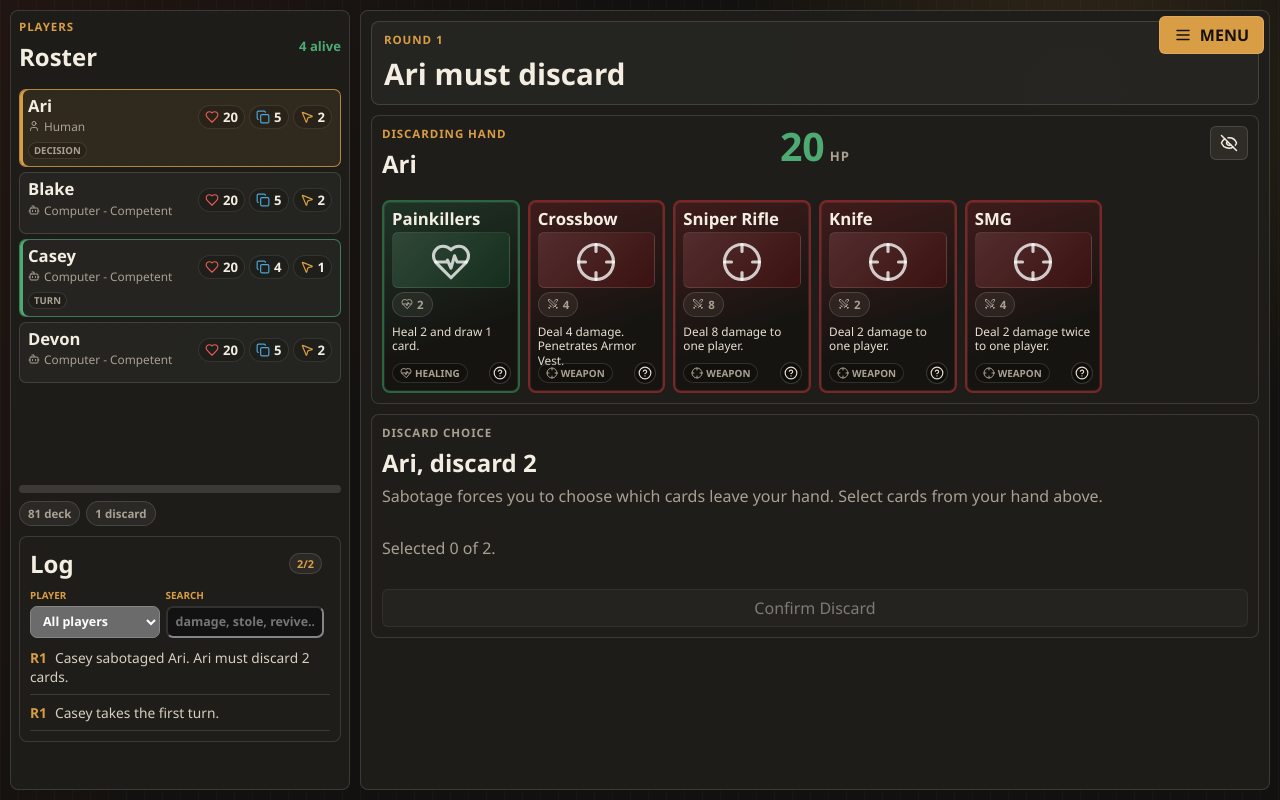
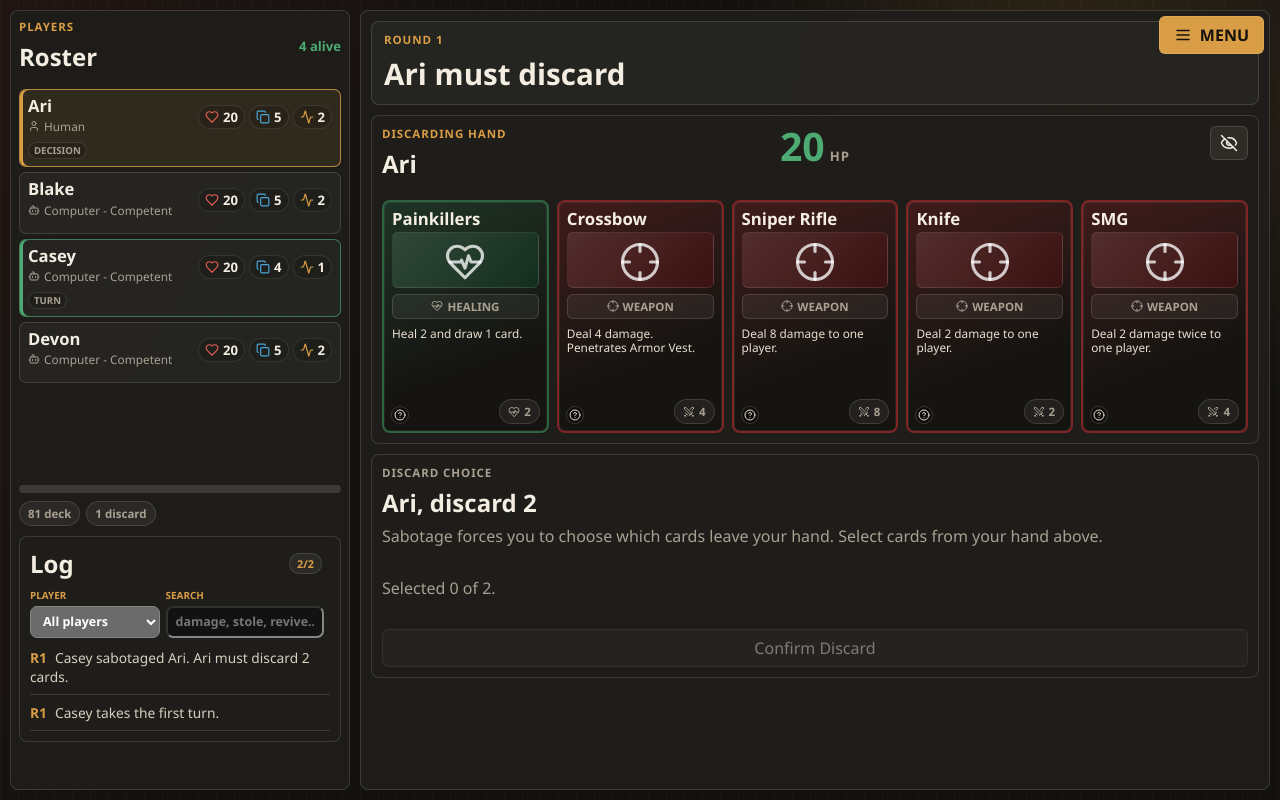
Before and after one commit to gcoxdev/outdrawn, a React (Vite) app: page / in a window 1280 px wide. Both pictures are taken after a click on the button "START GAME". Built offline with nearby package versions, Linux system fonts and the light colour scheme.

Commit message:
fix: validate teams and refine cards

```diff
--- a/src/components/CardView.tsx
+++ b/src/components/CardView.tsx
@@ -60,8 +60,8 @@ export function CardView({ card, mode = "hand", isSelected = false, isDisabled =
     card.damage ? { label: card.damage, icon: Swords, title: "Damage" } : null,
     card.splashDamage ? { label: card.splashDamage, icon: Bomb, title: "Splash" } : null,
     card.block ? { label: card.block, icon: ShieldCheck, title: "Block" } : null,
-    card.heal ? { label: card.heal, icon: HeartPulse, title: "Heal" } : null,
-    card.isReaction ? { label: "R", icon: Activity, title: "Reaction" } : null
+    card.actionsCost ? { label: card.actionsCost, icon: Activity, title: "Actions" } : null,
+    card.heal ? { label: card.heal, icon: HeartPulse, title: "Heal" } : null
   ].filter(Boolean);
 
   const cardContent = (
@@ -72,6 +72,13 @@ export function CardView({ card, mode = "hand", isSelected = false, isDisabled =
       <div className="card-view__art" aria-hidden="true">
         <TypeIcon size={mode === "board" ? 28 : 42} strokeWidth={1.8} />
       </div>
+      <footer className="card-view__footer">
+        <span className="card-view__type">
+          <TypeIcon size={12} />
+          {card.type}
+        </span>
+      </footer>
+      <p className="card-view__text">{mode === "detail" ? card.rulesText : card.shortText}</p>
       <div className="card-view__stats">
         {stats.map((stat) => {
           const Icon = stat!.icon;
@@ -82,19 +89,7 @@ export function CardView({ card, mode = "hand", isSelected = false, isDisabled =
             </span>
           );
         })}
-        {card.actionsCost && (
-          <span className="stat-chip" title="Actions">
-            {card.actionsCost}A
-          </span>
-        )}
       </div>
-      <p className="card-view__text">{mode === "detail" ? card.rulesText : card.shortText}</p>
-      <footer className="card-view__footer">
-        <span className="card-view__type">
-          <TypeIcon size={12} />
-          {card.type}
-        </span>
-      </footer>
       <span
         className="card-view__rules"
         title={card.rulesText}
@@ -112,7 +107,7 @@ export function CardView({ card, mode = "hand", isSelected = false, isDisabled =
         }
         onPointerLeave={() => setRulesPosition(null)}
       >
-        <CircleHelp size={14} />
+        <CircleHelp size={12} />
         {rulesPosition && (
           <span
             className={`card-view__rules-popover card-view__rules-popover--${rulesPosition.placement}`}
--- a/src/components/PlayerRoster.tsx
+++ b/src/components/PlayerRoster.tsx
@@ -1,4 +1,4 @@
-import { Bot, Copy, Heart, MousePointer2, User } from "lucide-react";
+import { Activity, Bot, Copy, Heart, User } from "lucide-react";
 import { labelTeam } from "../game/rules";
 import type { GameState, PlayerId, PlayerState } from "../game/types";
 
@@ -56,7 +56,7 @@ export function PlayerRoster({ state, currentPlayerId, decisionPlayerId, display
                   {player.hand.length}
                 </span>
                 <span className="stat-actions" title="Actions">
-                  <MousePointer2 size={14} />
+                  <Activity size={14} />
                   {player.actionsRemaining}
                 </span>
               </div>
--- a/src/components/SetupScreen.tsx
+++ b/src/components/SetupScreen.tsx
@@ -9,6 +9,7 @@ import {
   type TurnOrderMode
 } from "../data/constants";
 import type { GameAction } from "../game/actions";
+import { labelTeam } from "../game/rules";
 import type { PlayerSetup, StrategyLevel, TeamId } from "../game/types";
 import { GameMenu } from "./GameMenu";
 
@@ -20,7 +21,7 @@ type SetupScreenProps = {
 
 const strategyLevels: StrategyLevel[] = ["beginner", "novice", "competent", "expert", "master"];
 type ControlChoice = "human" | `computer:${StrategyLevel}`;
-type LobbyMode = "ffa" | "2v2" | "2v2v2" | "3v3";
+export type LobbyMode = "ffa" | "2v2" | "2v2v2" | "3v3";
 type NumericSettingKey = {
   [Key in keyof GameSettings]: GameSettings[Key] extends number ? Key : never;
 }[keyof GameSettings];
@@ -62,6 +63,7 @@ export function SetupScreen({ settings, dispatch, onStart }: SetupScreenProps) {
       })),
     [activeNames, controls, lobbyMode, teams]
   );
+  const teamModeValidation = getTeamModeValidation(lobbyMode, teams, playerCount);
   const blackMarketConfig = settings.blackMarketPreset === "custom" ? settings.blackMarketCustom : blackMarketPresets[settings.blackMarketPreset];
 
   function updateSetting(key: NumericSettingKey, value: number) {
@@ -195,7 +197,7 @@ export function SetupScreen({ settings, dispatch, onStart }: SetupScreenProps) {
                       >
                         {teamOptionsForMode(lobbyMode).map((teamId) => (
                           <option key={teamId} value={teamId}>
-                            {labelTeamOption(teamId)}
+                            {labelTeam(teamId)}
                           </option>
                         ))}
                       </select>
@@ -330,7 +332,8 @@ export function SetupScreen({ settings, dispatch, onStart }: SetupScreenProps) {
           </div>
         </div>
 
-        <button className="primary-command" type="button" onClick={() => onStart(activePlayers)}>
+        {!teamModeValidation.isValid && <p className="setup-validation-message">{teamModeValidation.message}</p>}
+        <button className="primary-command" type="button" disabled={!teamModeValidation.isValid} onClick={() => onStart(activePlayers)}>
           Start Game
         </button>
       </section>
@@ -361,14 +364,54 @@ function teamOptionsForMode(lobbyMode: LobbyMode): TeamId[] {
   return lobbyMode === "2v2v2" ? ["team_a", "team_b", "team_c"] : ["team_a", "team_b"];
 }
 
-function labelTeamOption(teamId: TeamId): string {
-  const labels: Record<TeamId, string> = {
-    team_a: "Team A",
-    team_b: "Team B",
-    team_c: "Team C"
+export function getTeamModeValidation(
+  lobbyMode: LobbyMode,
+  teams: TeamId[],
+  playerCount: number
+): { isValid: true; message?: undefined } | { isValid: false; message: string } {
+  if (lobbyMode === "ffa") {
+    return { isValid: true };
+  }
+
+  const requiredCounts: Record<Exclude<LobbyMode, "ffa">, Partial<Record<TeamId, number>>> = {
+    "2v2": { team_a: 2, team_b: 2 },
+    "2v2v2": { team_a: 2, team_b: 2, team_c: 2 },
+    "3v3": { team_a: 3, team_b: 3 }
   };
+  const expectedCounts = requiredCounts[lobbyMode];
+  const activeTeams = teams.slice(0, playerCount);
+  const hasExactTeams = Object.entries(expectedCounts).every(
+    ([teamId, expectedCount]) => activeTeams.filter((team) => team === teamId).length === expectedCount
+  );
+  const hasNoExtraTeams = activeTeams.every((team) => team in expectedCounts);
 
-  return labels[teamId];
+  if (hasExactTeams && hasNoExtraTeams) {
+    return { isValid: true };
+  }
+
+  const countValues = Object.values(expectedCounts).filter((count): count is number => typeof count === "number");
+  const teamsText = formatList(Object.keys(expectedCounts).map((teamId) => labelTeam(teamId as TeamId)));
+  const requirementText =
+    countValues.length > 0 && countValues.every((count) => count === countValues[0])
+      ? `${countValues[0]} players each on ${teamsText}`
+      : formatList(
+          Object.entries(expectedCounts)
+            .filter((entry): entry is [string, number] => typeof entry[1] === "number")
+            .map(([teamId, expectedCount]) => `${expectedCount} player${expectedCount === 1 ? "" : "s"} on ${labelTeam(teamId as TeamId)}`)
+        );
+
+  return {
+    isValid: false,
+    message: `${lobbyMode} requires ${requirementText}.`
+  };
+}
+
+function formatList(values: string[]): string {
+  if (values.length <= 2) {
+    return values.join(" and ");
+  }
+
+  return `${values.slice(0, -1).join(", ")}, and ${values.at(-1)}`;
 }
 
 function labelStrategy(strategy: StrategyLevel): string {
--- a/src/index.css
+++ b/src/index.css
@@ -572,6 +572,24 @@ p {
   text-transform: uppercase;
 }
 
+.primary-command:disabled {
+  cursor: not-allowed;
+  border-color: var(--line);
+  background: rgba(255, 255, 255, 0.08);
+  color: var(--muted);
+}
+
+.setup-validation-message {
+  margin: 18px 0 -8px;
+  border: 1px solid rgba(217, 157, 69, 0.42);
+  border-radius: 7px;
+  padding: 10px 12px;
+  background: rgba(217, 157, 69, 0.12);
+  color: #f0c783;
+  font-size: 0.92rem;
+  font-weight: 800;
+}
+
 .secondary-command {
   display: inline-flex;
   align-items: center;
@@ -1013,7 +1031,7 @@ p {
 
 .hand-rail {
   display: grid;
-  grid-template-columns: repeat(auto-fill, minmax(136px, 1fr));
+  grid-template-columns: repeat(auto-fill, minmax(156px, 1fr));
   align-items: start;
   gap: 8px;
 }
@@ -1023,7 +1041,7 @@ p {
   position: relative;
   display: grid;
   align-self: start;
-  grid-template-rows: auto 64px minmax(22px, auto) minmax(0, 1fr) auto;
+  grid-template-rows: auto 64px auto minmax(0, 1fr);
   width: 100%;
   height: auto;
   aspect-ratio: 2.5 / 3.5;
@@ -1094,12 +1112,16 @@ p {
 }
 
 .card-view__header,
-.card-view__footer,
-.card-view__stats {
+.card-view__footer {
   display: flex;
   align-items: center;
   justify-content: flex-start;
   gap: 6px;
+  min-width: 0;
+}
+
+.card-view__header {
+  padding-right: 26px;
 }
 
 .card-view__name {
@@ -1115,21 +1137,27 @@ p {
 .card-view__type {
   display: inline-flex;
   align-items: center;
-  gap: 3px;
-  border: 1px solid rgba(244, 238, 226, 0.14);
-  border-radius: 999px;
-  padding: 2px 7px;
-  background: rgba(0, 0, 0, 0.18);
-  color: var(--muted);
-  font-size: 0.62rem;
+  justify-content: center;
+  gap: 4px;
+  width: 100%;
+  border: 1px solid var(--line);
+  border-radius: 6px;
+  padding: 4px 8px;
+  background: rgba(255, 255, 255, 0.06);
+  color: var(--muted);
+  font-size: 0.72rem;
   font-weight: 800;
   text-transform: uppercase;
 }
 
 .card-view__art {
   display: grid;
+  width: 100%;
+  max-width: 100%;
+  min-width: 0;
   height: 56px;
   place-items: center;
+  justify-self: stretch;
   margin: 4px 0;
   padding: 8px 4px;
   border: 1px solid rgba(255, 255, 255, 0.09);
@@ -1141,23 +1169,35 @@ p {
 }
 
 .card-view__stats {
-  align-self: start;
-  justify-content: flex-start;
+  position: absolute;
+  right: 7px;
+  bottom: 7px;
+  display: flex;
+  align-items: center;
+  justify-content: flex-end;
   flex-wrap: wrap;
+  gap: 5px;
+  max-width: calc(100% - 14px);
   min-height: 22px;
 }
 
 .card-view__text {
+  width: 100%;
+  max-width: 100%;
+  min-width: 0;
   margin: 7px 0;
   color: #e8dfd0;
   font-size: clamp(0.64rem, 1vw, 0.74rem);
   line-height: 1.26;
   overflow: hidden;
+  overflow-wrap: anywhere;
+  padding-bottom: 28px;
 }
 
 .card-view__footer {
   justify-content: flex-start;
-  padding-right: 22px;
+  width: 100%;
+  margin-top: 2px;
   color: var(--muted);
   font-size: 0.58rem;
   font-weight: 800;
@@ -1166,11 +1206,11 @@ p {
 
 .card-view__rules {
   position: absolute;
-  right: 7px;
+  left: 7px;
   bottom: 7px;
   display: grid;
-  width: 22px;
-  height: 22px;
+  width: 18px;
+  height: 18px;
   place-items: center;
   border: 1px solid rgba(244, 238, 226, 0.18);
   border-radius: 50%;
```
Also changed, not shown: 2 other files (tests, documents, lock files or other folders).
